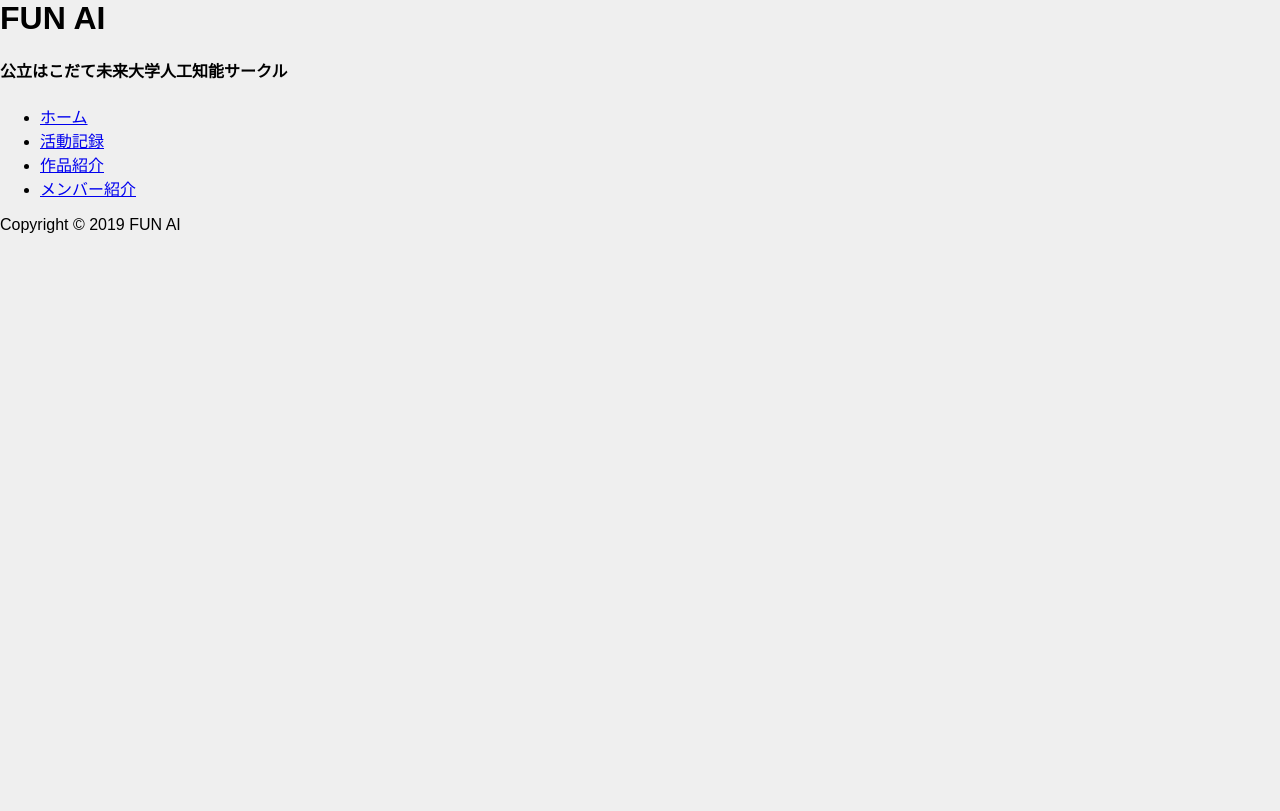
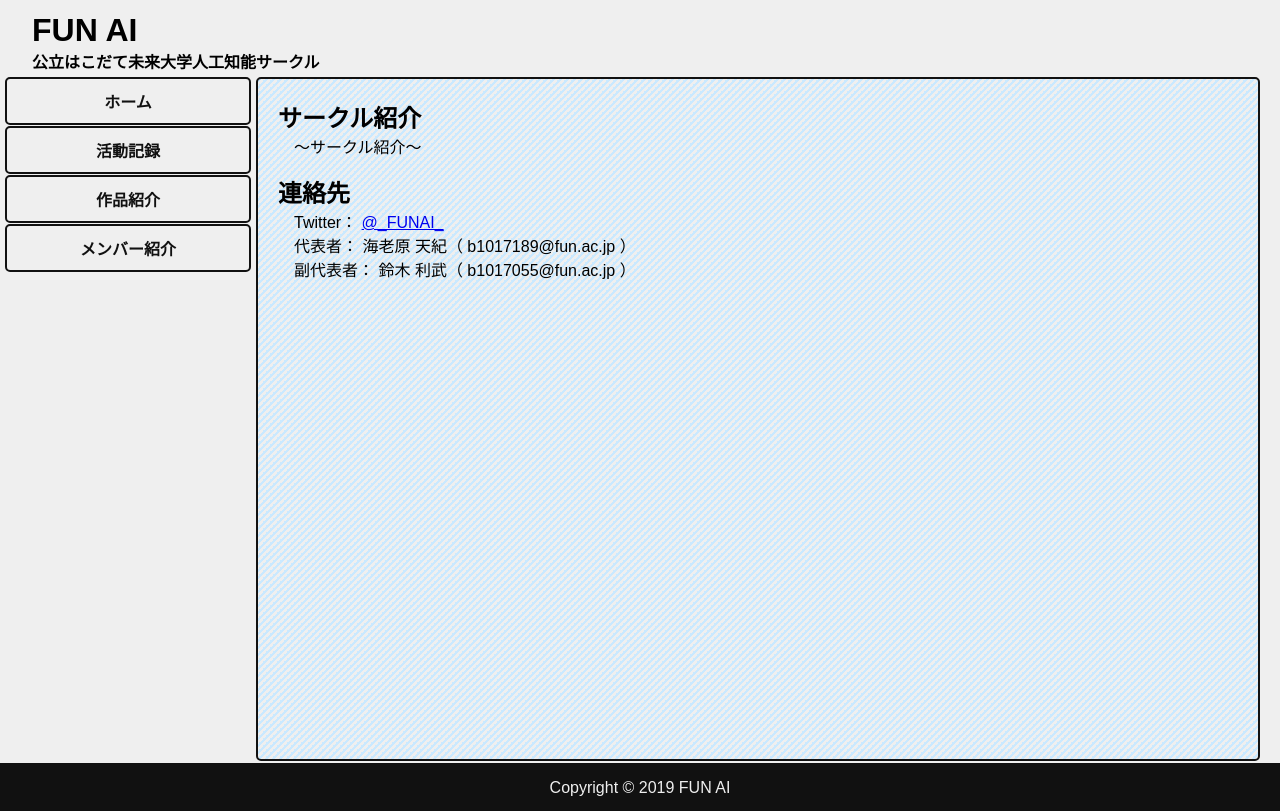
Before and after one commit to FUN-AI/HP, a plain HTML site: page html/index.html in a window 1280 px wide. Drawn offline with Linux system fonts and the light colour scheme; files that its build step writes are made by us from their sources.

Commit message:
add new html

```diff
--- a/html/css/grid-index.css
+++ b/html/css/grid-index.css
@@ -0,0 +1,38 @@
+/* ---------- グリッド ---------- */
+body {
+    display: grid;
+	grid-template-areas:
+		"head head"
+		"side main"
+		"foot foot";
+    grid-template-columns: 256px 1fr;
+}
+.title	    {grid-area: head;}
+.menu	    {grid-area: side;}
+.content    {grid-area: main; min-height: 80vh;}
+.copyright	{grid-area: foot;}
+
+/* ---------- 600～999px ---------- */
+/*@media (min-width: 600px) and (max-width: 999px) {
+    body {
+        grid-template-areas:
+            "head head"
+            "main side"
+            "foot foot";
+        grid-template-columns: 1fr 1fr;
+    }
+}
+/**/
+
+/* ---------- 599px以下 ---------- */
+@media (max-width: 599px) {
+    body{
+        grid-template-areas:
+            "head"
+            "side"
+            "main"
+            "foot";
+        grid-template-columns: 1fr;
+    }
+    .content {min-height: auto;}
+}
--- /dev/null
+++ b/html/css/style-index.css
@@ -0,0 +1,22 @@
+
+.content a {
+    margin: 0px;
+    padding: 0px;
+}
+
+.content li {
+    margin: 0px 0px;
+}
+
+.content ul {
+    margin: 0em 1em 1em;
+}
+
+.content h2 {
+    margin: 0px;
+    padding: 0px;
+}
+
+.content p {
+    margin: 0em 1em 1em;
+}
--- a/html/css/style.css
+++ b/html/css/style.css
@@ -1,6 +1,91 @@
 body {
     margin: 0;
-    min-height: 100vh;
-    font-family: 'Source Sans Pro', 'メイリオ', 'Hiragino Kaku Gothic Pro', sans-serif;
+    font-family: 'Source Sans Pro', '????', 'Hiragino Kaku Gothic Pro', sans-serif;
     background: #EFEFEF;
 }
+
+h1 {
+    margin: 0px;
+}
+
+h2 {
+    margin: 0px;
+    padding: 0px;
+}
+
+h4 {
+    margin: 0px;
+}
+
+ul {
+     list-style-type: none;
+     padding: 0px;
+     margin: 0px 0px 12px;
+}
+
+.title {
+    margin: 12px 32px 4px;
+}
+
+.menu {
+    padding: 0px;
+    text-align: center;
+}
+
+.menu li {
+    text-align: center;
+    height: 48px;
+    border: solid #111111 2px;
+    border-radius: 5px;
+    display: table-cell;
+    vertical-align: middle;
+}
+
+.menu a {
+    font-weight: bold;
+    text-decoration: none;
+    color: #111111;
+    display: table;
+    width: 96%;
+    margin: 0px 2% 1px;
+}
+
+.menu a:hover{
+    background: #111111;
+    border-radius: 5px;
+    color: #EFEFEF;
+    -webkit-transition: all 0.3s ease;
+    -moz-transition: all 0.3s ease;
+    -o-transition: all 0.3s ease;
+    transition: all  0.3s ease;
+}
+
+.content {
+    border: solid #111111 2px;
+    border-radius: 5px;
+    margin: 0px 2% 2px;
+    padding: 20px;
+    background-color: #EFEFEF;
+    background-image: -webkit-gradient(linear, 0 0, 100% 100%,color-stop(.25, #CAE9FF), color-stop(.25, transparent),color-stop(.5, transparent), color-stop(.5, #CAE9FF),color-stop(.75, #CAE9FF), color-stop(.75, transparent),to(transparent));
+    -webkit-background-size: 7px 7px;
+}
+@media (min-width: 600px) {
+    .content {
+        margin: 0px 2% 2px 0px;
+    }
+}
+
+.content img {
+    max-width: 100%;
+    height: auto;
+}
+
+.copyright {
+    background: #111111;
+    color: #EFEFEF;
+    text-align: center;
+    height: 48px;
+    width: 100%;
+    bottom: 0px;
+    position: relative;
+}
--- a/html/index.html
+++ b/html/index.html
@@ -2,11 +2,14 @@
 <head>
     <title>FUN-AI</title>
     <meta charset="utf-8">
-    <link rel="stylesheet" href="./style.css" type="text/css">
+    <link rel="stylesheet" href="./css/style.css" type="text/css">
+    <link rel="stylesheet" href="./css/style-index.css" type="text/css">
+    <link rel="stylesheet" href="./css/grid-index.css" type="text/css">
     <meta name="mobile-web-app-capable" content="yes">
 	<meta name="viewport" content="width=device-width, initial-scale=1.0">
 </head>
 <body>
+
     <div class="title">
         <h1>FUN AI</h1>
         <h4>公立はこだて未来大学人工知能サークル</h4>
@@ -14,20 +17,28 @@
 
     <div class="menu">
         <ul>
-            <li><a href="#home">ホーム</a></li>
-            <li><a href="#news">活動記録</a></li>
-            <li><a href="#content">作品紹介</a></li>
-            <li><a href="#member">メンバー紹介</a></li>
+            <a href="#home"><li>ホーム</li></a>
+            <a href="#news"><li>活動記録</li></a>
+            <a href="#content"><li>作品紹介</li></a>
+            <a href="#member"><li>メンバー紹介</li></a>
         </ul>
     </div>
 
     <div class="content">
-
+        <h2>サークル紹介</h2>
+        <p>～サークル紹介～</p>
+        <h2>連絡先</h2>
+        <ul>
+            <li>Twitter： <a href="https://twitter.com/_FunAI_">@_FUNAI_</a></li>
+            <li>代表者： 海老原 天紀（ b1017189@fun.ac.jp ）</li>
+            <li>副代表者： 鈴木 利武（ b1017055@fun.ac.jp ）</li>
+        </ul>
     </div>
 
     <div class="copyright">
         <p>Copyright &copy; 2019 FUN AI</p>
     </div>
 
+
 </body>
 </html>
```
